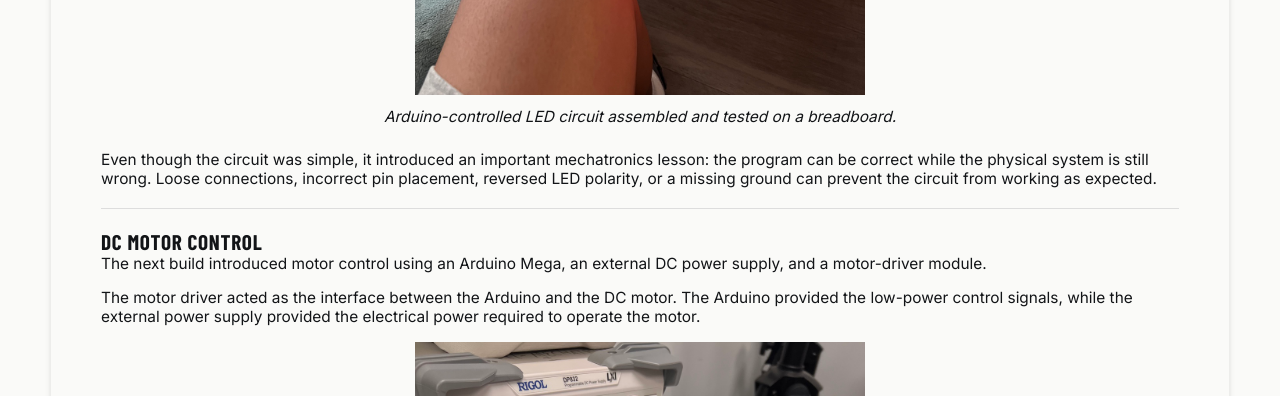
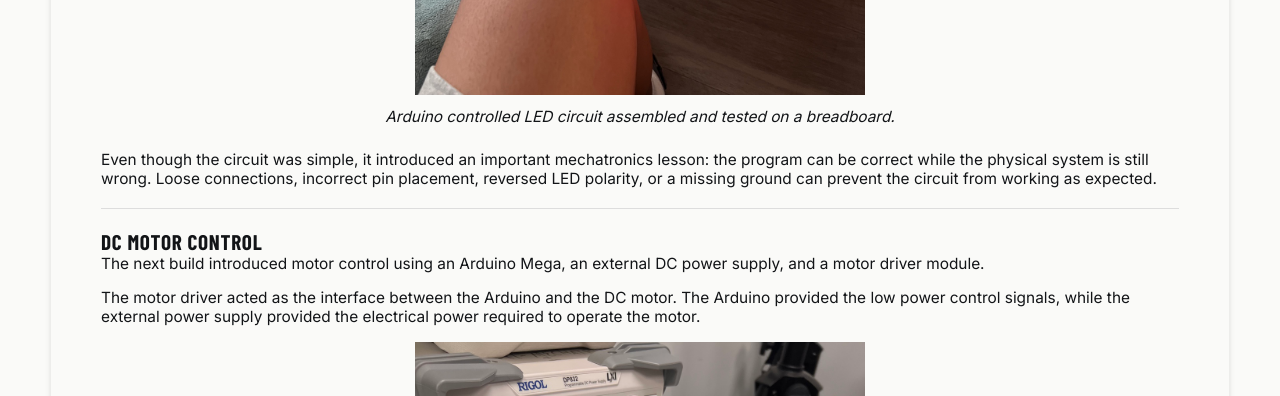
Before and after one commit to sierranels007/sierranels007.github.io, a Jekyll site: the page built from _projects/07-mechatronics/index.md, in a window 1280 px wide and 1400 px high, scrolled down 1833 px. Shown: the part 153-549 px from the top of the window. Built offline with Jekyll 4.4.1, drawn with Linux system fonts in a browser that asks for light colours; some of the changed text lies outside the part shown.

Commit message:
wording edits

```diff
--- a/_projects/07-mechatronics/index.md
+++ b/_projects/07-mechatronics/index.md
@@ -33,14 +33,14 @@
 
 - Reading a basic circuit layout
 - Using breadboard power and ground connections
-- Selecting and placing current-limiting resistors
+- Selecting and placing current limiting resistors
 - Connecting components to digital output pins
 - Uploading and testing Arduino programs
 - Checking wiring when the physical output did not match the intended sequence
 
 {% include image-gallery.html images="led-lights.jpeg" height="600" %}
 
-*Arduino-controlled LED circuit assembled and tested on a breadboard.*
+*Arduino controlled LED circuit assembled and tested on a breadboard.*
 
 Even though the circuit was simple, it introduced an important mechatronics lesson: the program can be correct while the physical system is still wrong. Loose connections, incorrect pin placement, reversed LED polarity, or a missing ground can prevent the circuit from working as expected.
 
@@ -48,13 +48,13 @@
 
 ## DC Motor Control
 
-The next build introduced motor control using an Arduino Mega, an external DC power supply, and a motor-driver module.
+The next build introduced motor control using an Arduino Mega, an external DC power supply, and a motor driver module.
 
-The motor driver acted as the interface between the Arduino and the DC motor. The Arduino provided the low-power control signals, while the external power supply provided the electrical power required to operate the motor.
+The motor driver acted as the interface between the Arduino and the DC motor. The Arduino provided the low power control signals, while the external power supply provided the electrical power required to operate the motor.
 
 {% include image-gallery.html images="motor.jpeg" height="600" %}
 
-*DC motor test setup using an Arduino Mega, motor-driver module, breadboard, and programmable power supply.*
+*DC motor test setup using an Arduino Mega, motor driver module, breadboard, and programmable power supply.*
 
 This setup helped me understand why a motor should not be powered directly from an Arduino output pin. Motors require more current than the microcontroller can safely provide and can introduce electrical loads that must be managed separately.
 
```
